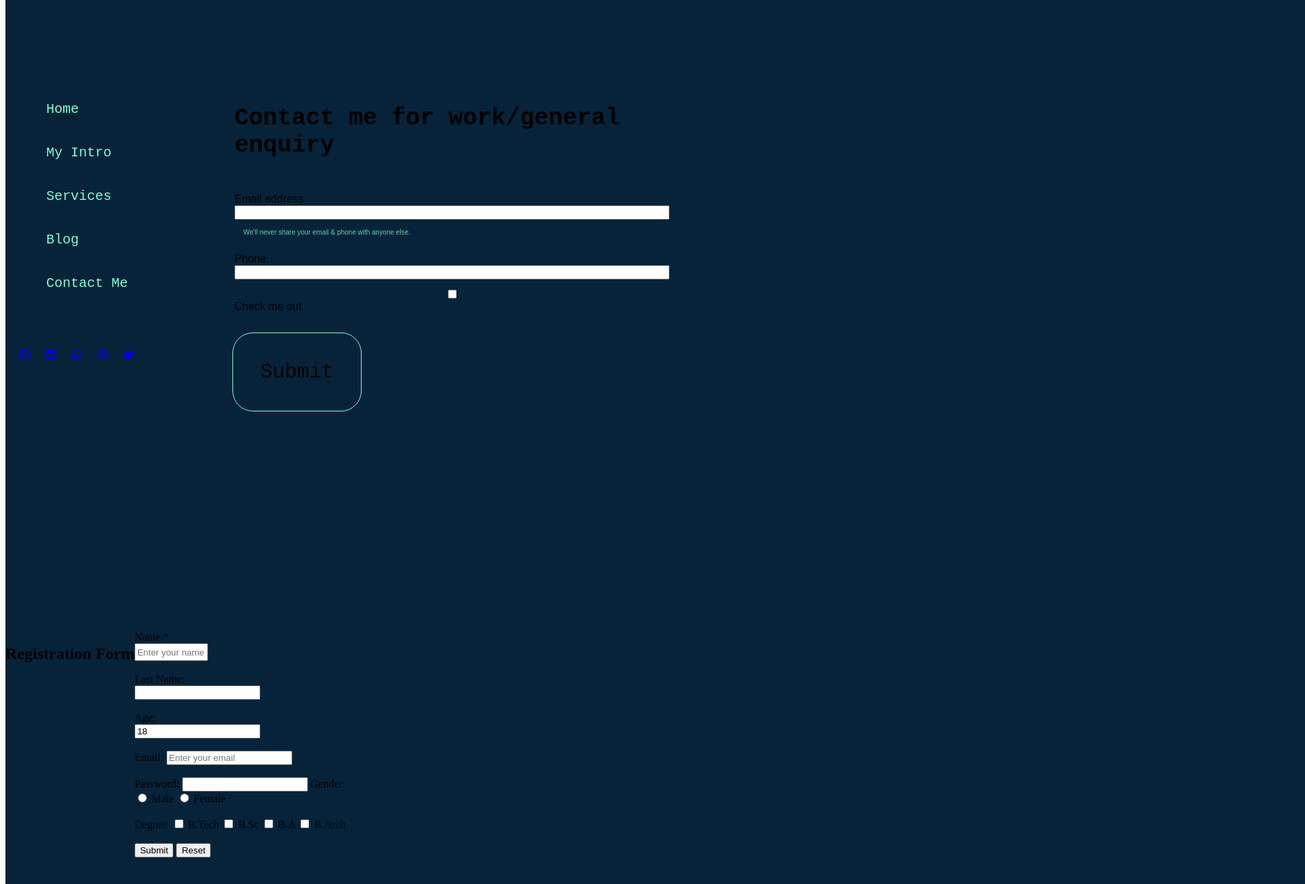
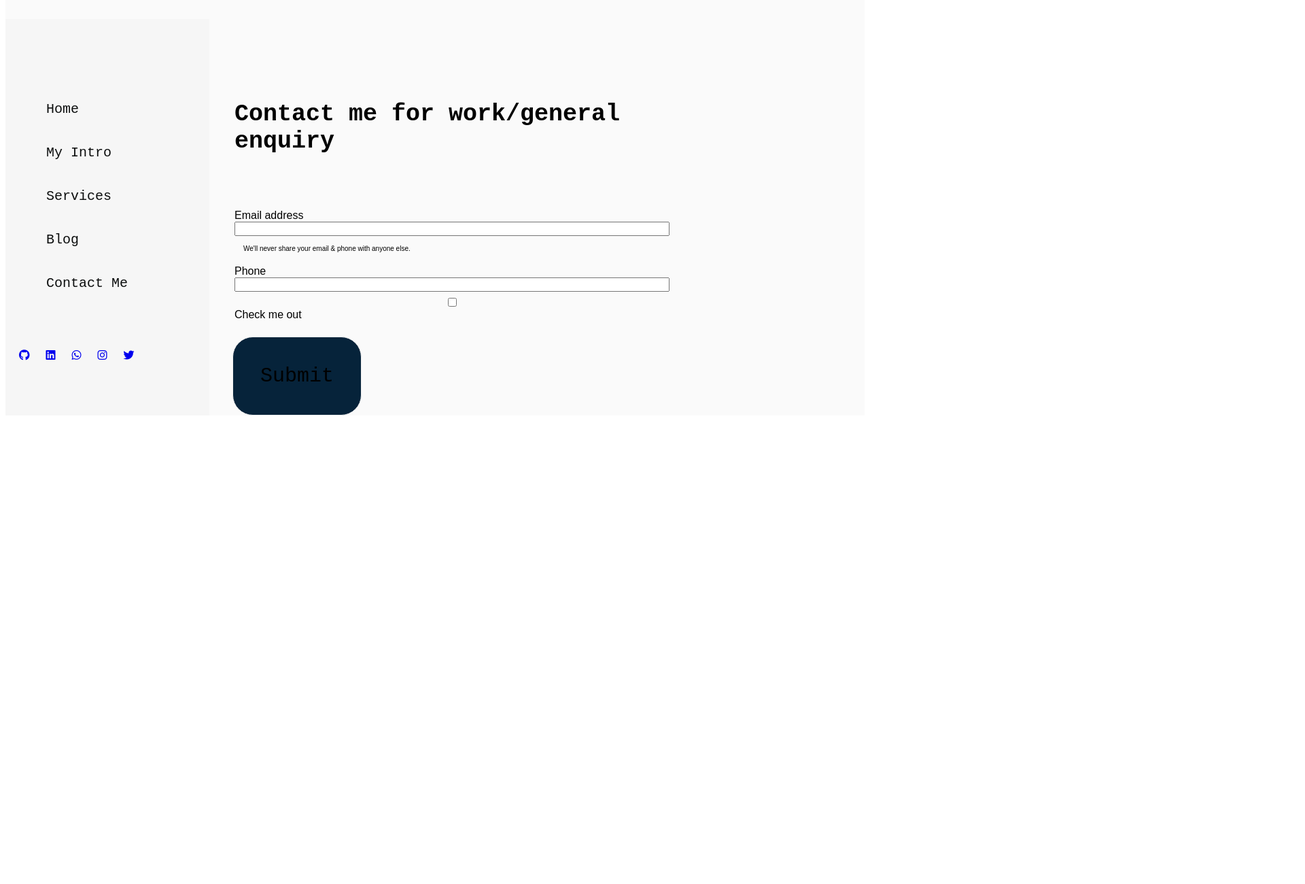
Before and after one commit to acciojob/portfolio-page-AmeyPank, a website: page contact.html in a window 1280 px wide. Shown: the part 80-1380 px from the top of the page at 68% size, 1920 px wide, since content can reach past the window. After the commit the page ends 800 px from the top, so only its background shows below. Drawn offline with Linux system fonts and the light colour scheme.

```diff
--- a/contact.css
+++ b/contact.css
@@ -6,7 +6,7 @@
     padding: 0px;
   }
   .Csidebar {
-    background-color: rgb(6, 35, 58);
+    background-color: rgb(246, 246, 246);
     margin-top: 100px;
     width: 300px;
   }
@@ -17,33 +17,29 @@
   }
 
   .Csidebar nav  li {
-    color: aquamarine;
+    color: rgb(4, 6, 5);
     font-size: 20px;
     padding:20px;
   }
   .Csidebar nav  li a{
-    color: aquamarine;
+    color: rgb(12, 14, 14);
     text-decoration: none;
     font-family: monospace;
   }
   .Ccontainer {
     display: flex;
     /* background-color: rgb(241, 187, 243); */
-    background-color: rgb(6, 35, 58);
-    width: 2000px;
-    height: 1000px;
+    background-color: rgb(250, 250, 250);
   }
   .Cregister{
     display: flex;
     /* background-color: rgb(241, 187, 243); */
-    background-color: rgb(6, 35, 58);
-    width: 2000px;
-    height: 1000px;
+    background-color: rgb(238, 239, 240);
   }
 
   .contactform button{
     font-family: monospace;
-    border: 1px solid aquamarine;
+    border: 1px solid rgb(238, 238, 238);
     margin-top: 20px;
     padding: 40px;
     border-radius: 30px;
@@ -66,7 +62,7 @@
   .contactform h1{
     font-family:  monospace;
     font-size: 35px;
-    margin-bottom: 50px;
+    margin-bottom: 80px;
   }
   .contactform form div{
     padding: 20px 0;
@@ -75,13 +71,12 @@
   }
   .contactform form div{
   width: 50vw;
-  border-radius: 30px;
-  margin: 6px 0;
+
   padding: 3px;
   }
 
   #emailHelp{
     font-size: 10px;
-    color: mediumaquamarine;
+    color: rgb(0, 0, 0);
     margin: 10px;
   }
--- a/contact.html
+++ b/contact.html
@@ -31,7 +31,7 @@
     </div>
     <div class="contactform">
       <form>
-        <div class="mb-3">
+        <div class="mb-4">
           <h1>Contact me for work/general enquiry</h1>
           <label for="clientemail" class="form-label">Email address</label>
           <input type="email" class="form-control" id="clientemail" aria-describedby="emailHelp">
@@ -51,48 +51,4 @@
 
   </div>
 </body>
-
-  <body>
-    <div class="Cregister">
-    <h2>Registration Form</h2>
-    <form action="/file.html">
-      <label for="name">Name:*</label> <br>
-      <input type="text" placeholder="Enter your name" style="width: 100px;height:20px;" required> <br> <br>
-      <label for="lname">Last Name:</label> <br>
-      <input type="text"> <br> <br>
-      <label for="age">Age:</label> <br>
-      <input type="number" placeholder="Enter age" value="18" maxlength="2" > <br> <br>
-
-      <label for="email">Email:</label>
-      <input type="email" placeholder="Enter your email"> <br> <br>
-
-      <label for="password">Password:</label>
-      <input type="password">
-
-      <label for="gender">Gender:</label> <br>
-      <input type="radio" name="gender" value="Male">
-      <label for="male">Male</label>
-
-      <input type="radio" name="gender" value="Female">
-      <label for="female">Female</label> <br> <br>
-
-      <label for="degree">Degree:</label>
-      <input type="checkbox" name="btech" value="btech">
-      <label for="btech">B.Tech</label>
-      <input type="checkbox" name="btech" value="bsc">
-      <label for="bsc">B.Sc</label>
-      <input type="checkbox" name="btech" value="ba">
-      <label for="ba">B.A</label>
-      <input type="checkbox" name="btech" value="barch" required>
-      <label for="barch">B.Arch</label> <br> <br>
-
-      <input type="submit" value="Submit">
-      <input type="reset" value="Reset">
-
-    </div>
-    </form>
-  </body>
 </html>
-
-
-</html>
```
